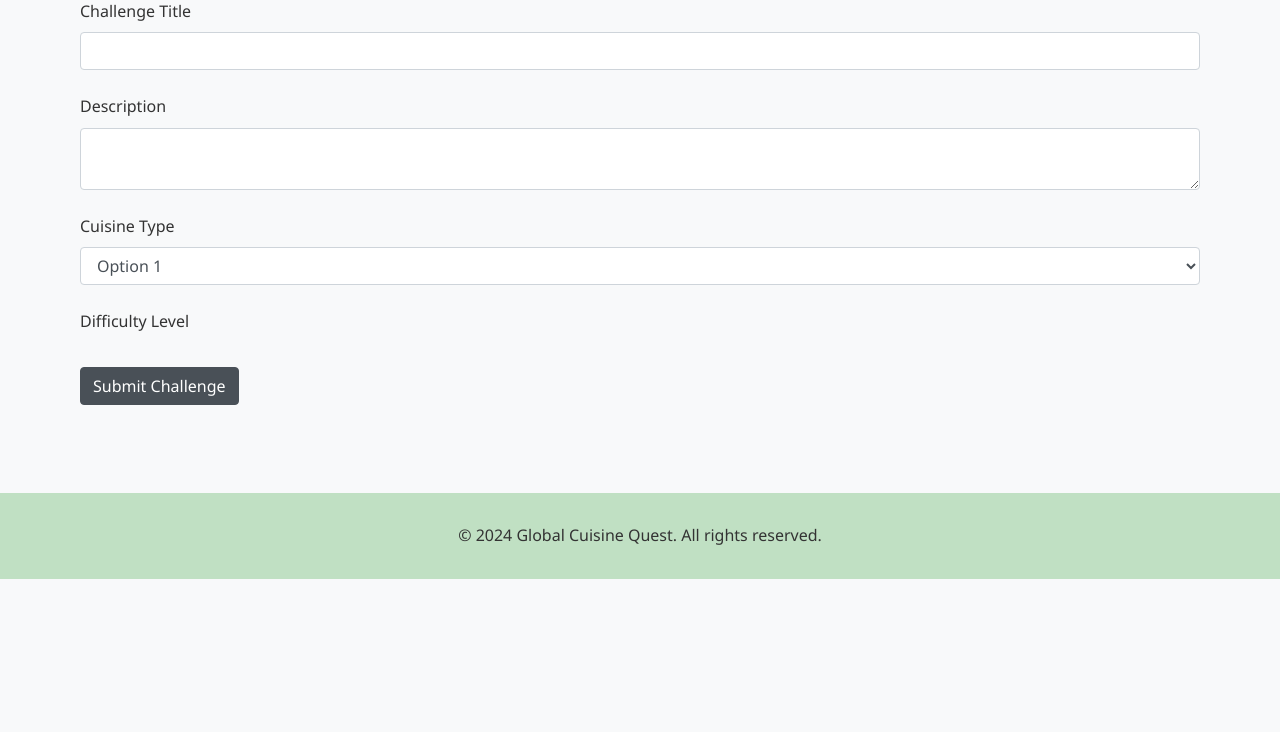
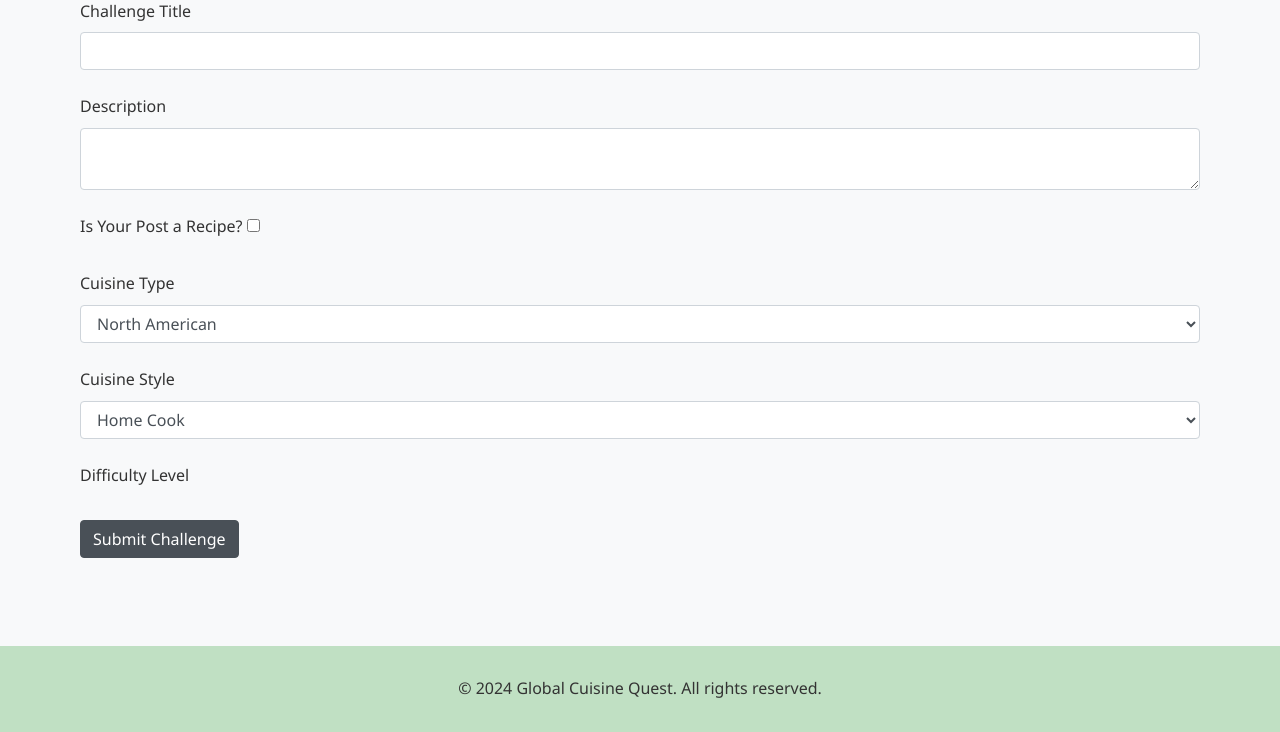
Before and after one commit to aceiicle/Global-Cuisine-Quest, a Flask app: page /create-challenge in a window 1280 px wide. Shown: the part 237-969 px from the top of the page. Before the commit the page ends 816 px from the top, so only its background shows below. Run offline with Flask 3, Linux system fonts and the light colour scheme; some libraries are stand-ins or nearby versions.

Commit message:
multiple improvements to challenge creation, not finished yet, including the ability to save to DB

```diff
--- a/globalcuisine/forms.py
+++ b/globalcuisine/forms.py
@@ -67,7 +67,26 @@
 
 class CreateChallengeForm(FlaskForm):
     title = StringField('Title', validators=[DataRequired()])
+    recipe_type = SelectField('Recipe Type', choices=[('Challenge', 'Challenge'),('Family Recipe', 'Family Recipe'), ('Quick and Easy', 'Quick and Easy'), ('One-Pot', 'One-Pot'), ('Budget-Friendly', 'Budget-Friendly')], validators=[DataRequired()])
     description = TextAreaField('Description', validators=[DataRequired()])
-    cuisine_type = SelectField('Cuisine Type', choices=[('option1', 'Option 1'), ('option2', 'Option 2')], validators=[DataRequired()])
+    is_recipe = BooleanField('Is Your Post a Recipe?')
+    ingredients = TextAreaField('Ingredients')
+    recipe_instructions = TextAreaField('Recipe Instructions')
+    cuisine_type = SelectField('Cuisine Region', choices=[('North American', 'North American'), ('South American', 'South American'), ('African', 'African'), ('Middle Eastern', 'Middle Eastern'), ('Northern European', 'Northern European'), ('Central European', 'Central European'), ('Eastern European', 'Eastern European'), ('West Asian', 'West Asian'), ('North Asian', 'North Asian'), ('Japanese', 'Japanese'), ('South Asian', 'South Asian'), ('Oceania', 'Oceania')], validators=[DataRequired()])
+    cuisine_style = SelectField('Cuisine Style', choices=[('Home Cook', 'Home Cook'),('Fast Food', 'Fast Food'), ('Fusion Cuisine', 'Fusion Cuisine'), ('Grande Cuisine', 'Grande Cuisine'), ('Molecular Gastronomy', 'Molecular Gastronomy'), ('Vegetarian Cuisine', 'Vegetarian Cuisine'), ('Vegan Cuisine', 'Vegan Cuisine'), ('Street Food', 'Street Food'), ('Soul Food', 'Soul Food')], validators=[DataRequired()])
     difficulty_level = StarField('Difficulty Level', validators=[DataRequired()])
     submit = SubmitField('Create')
+# Add JavaScript to toggle the visibility of the textarea based on the boolean field's value
+toggle_script = """
+<script>
+    function toggleTextArea() {
+        var checkbox = document.getElementById('is_recipe');
+        var textarea = document.getElementById('recipe_instructions');
+        if (checkbox.checked) {
+            textarea.style.display = 'block';
+        } else {
+            textarea.style.display = 'none';
+        }
+    }
+</script>
+"""
--- a/globalcuisine/templates/create_challenge.html
+++ b/globalcuisine/templates/create_challenge.html
@@ -32,11 +32,49 @@
         </div>
 
         <div class="form-group">
+            <label for="is_recipe">Is Your Post a Recipe?</label>
+            {{ form.is_recipe(id='is_recipe', onchange='toggleTextArea()') }}
+        </div>
+
+        <div class="form-group" id="recipeInstructionsGroup" style="display: none;">
+            <label for="ingredients">Ingredients</label>
+            <textarea class="form-control" name="ingredients" id="ingredients"></textarea>
+            {% if form.ingredients.errors %}
+                <div class="alert alert-danger" role="alert">
+                    {% for error in form.ingredients.errors %}
+                        <p>{{ error }}</p>
+                    {% endfor %}
+                </div>
+            {% endif %}
+            <label for="recipe_instructions">Recipe Instructions</label>
+            <textarea class="form-control" name="recipe_instructions" id="recipe_instructions"></textarea>
+            {% if form.recipe_instructions.errors %}
+                <div class="alert alert-danger" role="alert">
+                    {% for error in form.recipe_instructions.errors %}
+                        <p>{{ error }}</p>
+                    {% endfor %}
+                </div>
+            {% endif %}
+        </div>
+
+        <div class="form-group">
             <label for="cuisine_type">Cuisine Type</label>
             {{ form.cuisine_type(class_="form-control", id="cuisine_type") }}
             {% if form.cuisine_type.errors %}
                 <div class="alert alert-danger" role="alert">
                     {% for error in form.cuisine_type.errors %}
+                        <p>{{ error }}</p>
+                    {% endfor %}
+                </div>
+            {% endif %}
+        </div>
+
+        <div class="form-group">
+            <label for="cuisine_style">Cuisine Style</label>
+            {{ form.cuisine_style(class_="form-control", id="cuisine_style") }}
+            {% if form.cuisine_style.errors %}
+                <div class="alert alert-danger" role="alert">
+                    {% for error in form.cuisine_style.errors %}
                         <p>{{ error }}</p>
                     {% endfor %}
                 </div>
@@ -55,4 +93,19 @@
 
     </form>
 </div>
+
+<script>
+    function toggleTextArea() {
+        var checkbox = document.getElementById('is_recipe');
+        var textareaGroup = document.getElementById('recipeInstructionsGroup');
+        if (checkbox.checked) {
+            textareaGroup.style.display = 'block';
+        } else {
+            textareaGroup.style.display = 'none';
+        }
+    }
+
+    // Call the toggle function initially to set the textarea visibility based on the initial checkbox state
+    toggleTextArea();
+</script>
 {% endblock %}
--- a/globalcuisine/views.py
+++ b/globalcuisine/views.py
@@ -49,8 +49,13 @@
     if form.validate_on_submit():
         challenge = Challenge(
             title=form.title.data,
+            recipe_type=form.recipe_type.data,
             description=form.description.data,
+            is_recipe=form.is_recipe.data,
+            ingredients=form.ingredients.data,
+            recipe_instructions=form.recipe_instructions.data,
             cuisine_type=form.cuisine_type.data,
+            cuisine_style=form.cuisine_style.data,
             difficulty_level=form.difficulty_level.data,
             user_id=current_user.id  # Assuming current_user is from Flask-Login
         )
```
Also changed, not shown: globalcuisine/static/js/script.js (+1 -12 lines), instance/globalcuisine.db.
